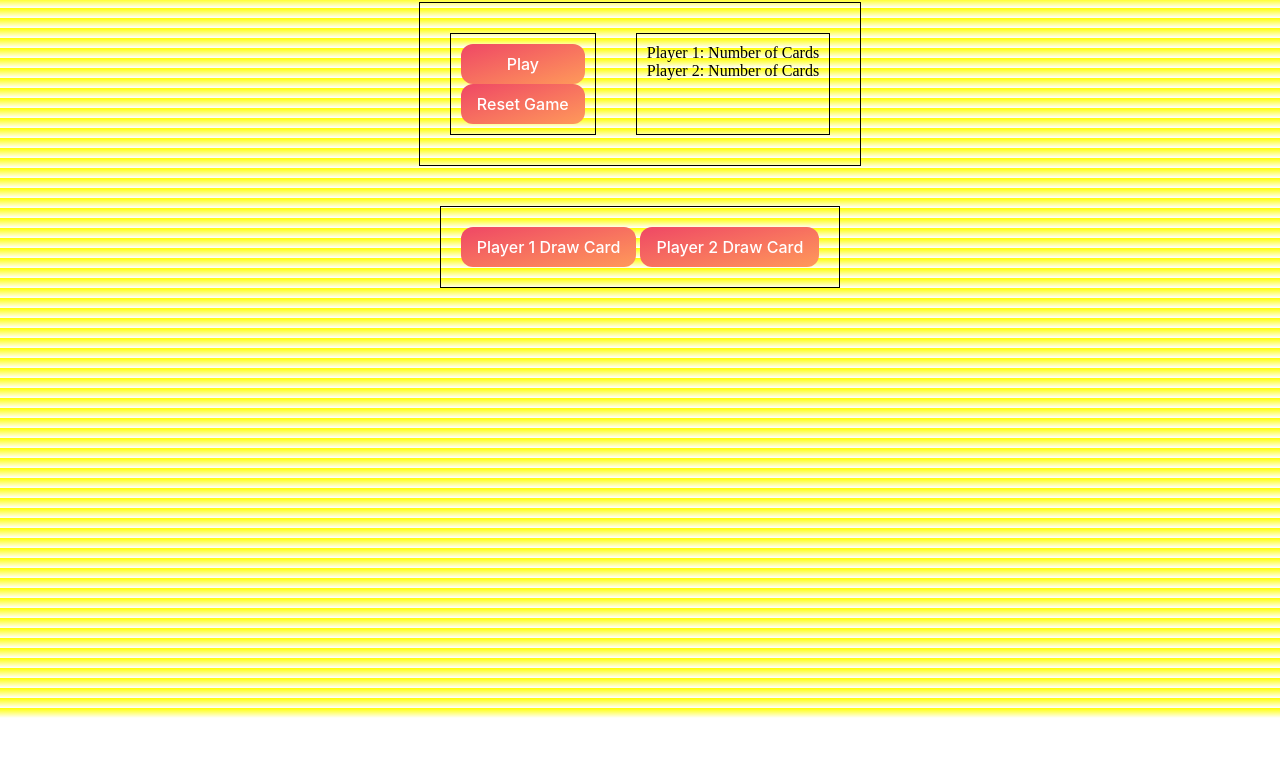
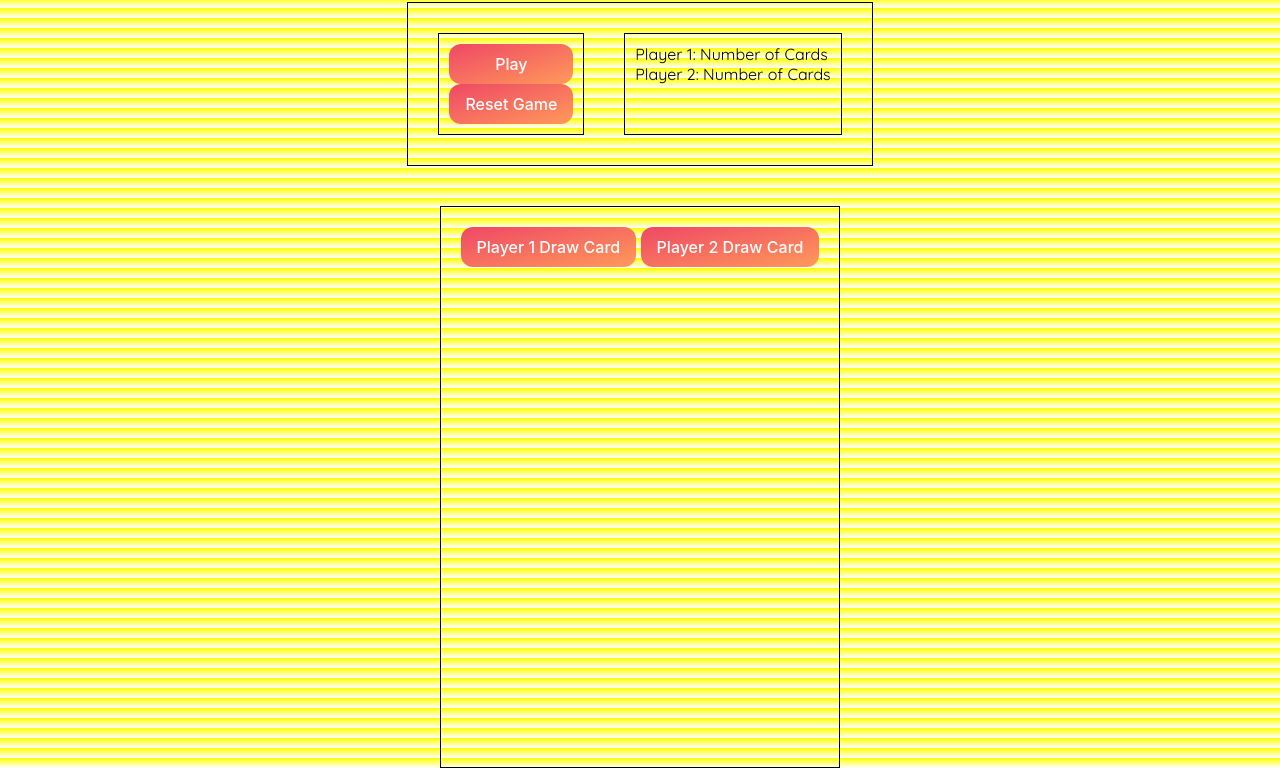
Before and after one commit to rkirk430/Project-1-War, a plain HTML site: page index.html in a window 1280 px wide. Shown: the part 82-850 px from the top of the page. Before the commit the page ends 800 px from the top, so only its background shows below. Drawn offline with nearby package versions, Linux system fonts and the light colour scheme; a web font is replaced by a local one.

Commit message:
More Styling Features

```diff
--- a/index.html
+++ b/index.html
@@ -10,6 +10,9 @@
     <meta name="viewport" content="width=device-width, initial-scale=1">
     <style>
         @import url('https://fonts.googleapis.com/css2?family=Beau+Rivage&display=swap');
+        </style>
+    <style>
+        @import url('https://fonts.googleapis.com/css2?family=Quicksand&display=swap');
         </style>
     <title>War Game</title>
 </head>
@@ -26,9 +29,10 @@
         </div>
     </div>
 
-    <div class = 'drawcardbuttons'>
+    <div class = 'drawcard'>
         <button class = 'p1_draw_card' id="p1_draw_card">Player 1 Draw Card</button>
         <button class = 'p2_draw_card' id="p2_draw_card">Player 2 Draw Card</button>
     </div>
+
 </body>
 </html>
--- a/style.css
+++ b/style.css
@@ -18,6 +18,7 @@ body {
     align-items: center;
     background: linear-gradient(yellow 25%, white);
     background: repeating-linear-gradient(yellow 50px, white 60px);
+    font-family: 'Quicksand', sans-serif;
     /* background: linear-gradient(45deg, rgb(25, 0, 255), transparent), */
     /* repeating-linear-gradient(45deg, rgb(183,0,255) 0%, rgb(183,0,255) 5%, transparent 5%, transparent 10%), */
     /* rgb(216, 118, 255) repeating-linear-gradient((-45deg, rgba(183,0,255, 0.5) 0%, rgba(183,0,255, 0.5) 5%); */
@@ -35,8 +36,9 @@ div {
     display: flex;
 }
 
-.drawcardbuttons {
+.drawcard {
     padding: 20px;
+    padding-bottom: 500px;
 }
 #start_game_button {
     background: linear-gradient(to bottom right, #EF4765, #FF9A5A);
```
